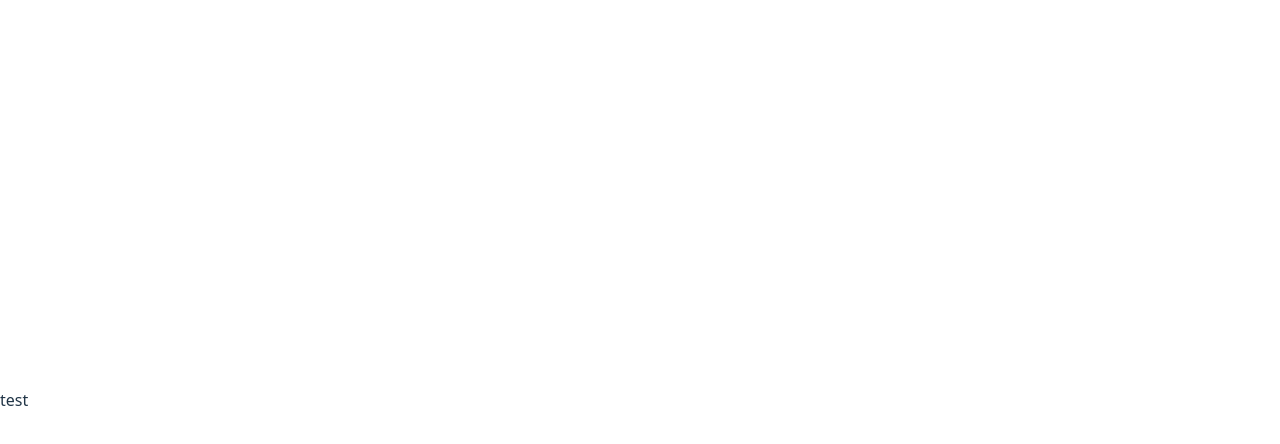
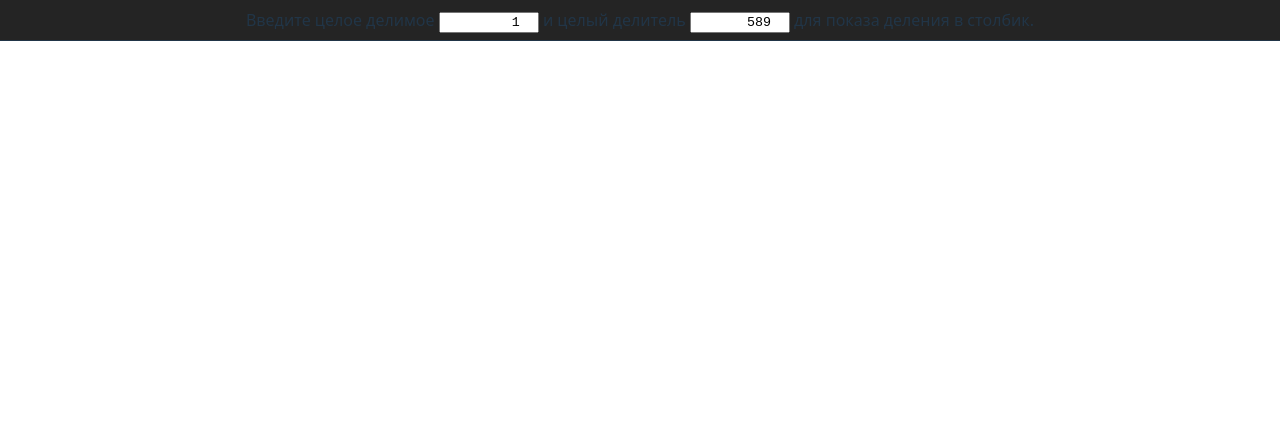
Before and after one commit to august-ra/long-division-react, a React (Vite) app: page / in a window 1280 px wide. Shown: the top 444 px of the page. Built offline with nearby package versions, Linux system fonts and the light colour scheme.

Commit message:
Added inputs

```diff
--- a/src/App.css
+++ b/src/App.css
@@ -0,0 +1,29 @@
+
+#root {
+  position: relative;
+}
+
+.start {
+  width: 100%;
+  height: 41px;
+  padding: 8px;
+  text-align: center;
+
+  position: fixed;
+  left: 0;
+  top: 0;
+  background: #242424;
+  border-bottom: 1px solid;
+  z-index: 50;
+
+  input {
+    width: 100px;
+    font-family: Cascadia Mono, monospace;
+    text-align: right;
+  }
+}
+
+.empty {
+  width: 100%;
+  height: 41px;
+}
--- a/src/App.tsx
+++ b/src/App.tsx
@@ -1,10 +1,27 @@
+import React, { useState } from "react"
 import "./App.css"
 
 
 export default function App() {
+  const [dividend, setDividend] = useState<number>(1)
+  const [divisor,  setDivisor]  = useState<number>(589)
+
+  function changeNumber(event: React.ChangeEvent<HTMLInputElement>) {
+    console.log(event.target.name, "::", event.target.value)
+
+    if (event.target.name === "dividend")
+      setDividend(Number(event.target.value))
+    else
+      setDivisor(Number(event.target.value))
+  }
+
   return (
-    <div>
-      test
-    </div>
+    <>
+      <div className="start">
+        Введите целое делимое <input type="number" name="dividend" value={dividend} onInput={changeNumber} /> и целый делитель <input type="number" name="divisor" value={divisor} onInput={changeNumber} /> для показа деления в столбик.
+      </div>
+
+      <div className="empty" />
+    </>
   )
 }
```
